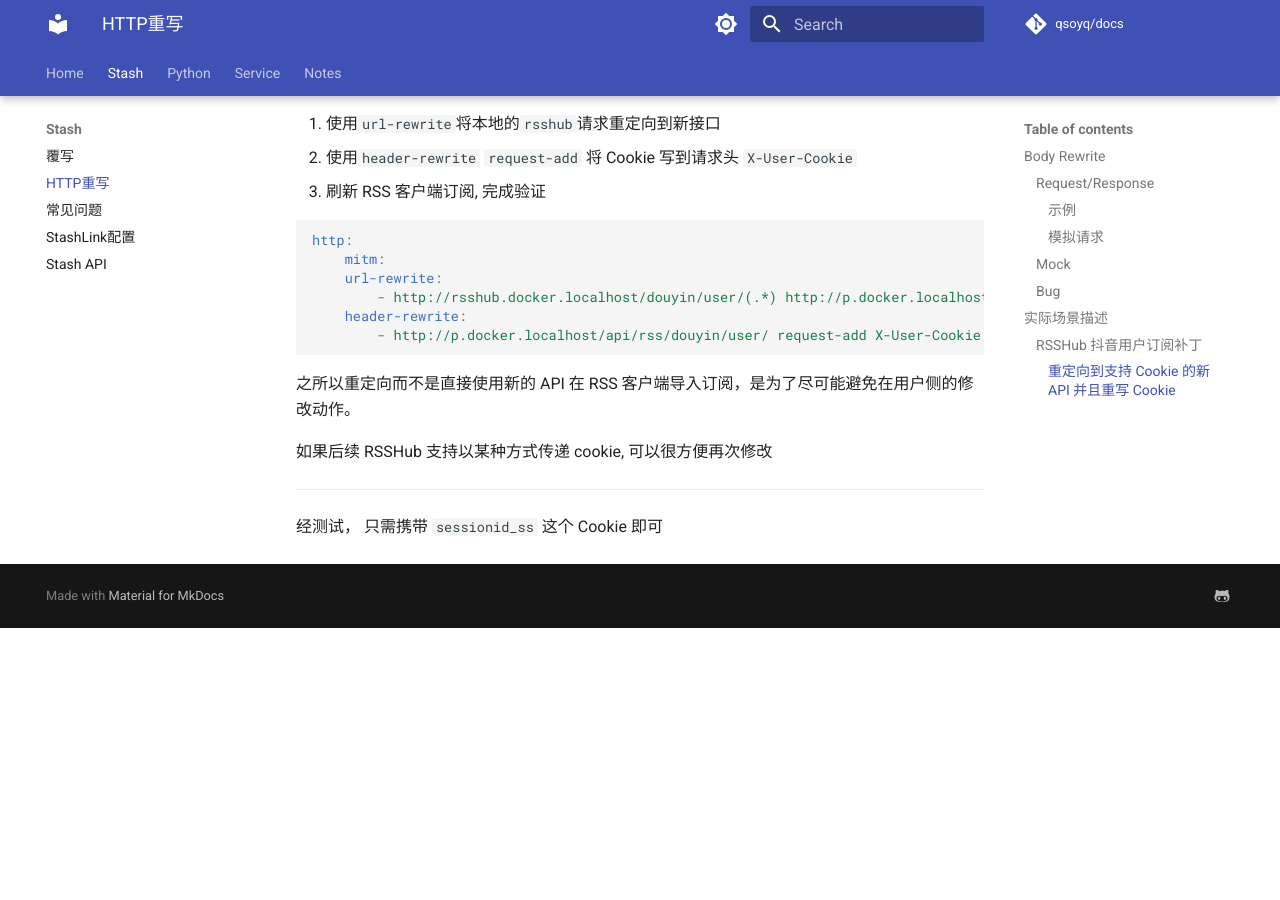
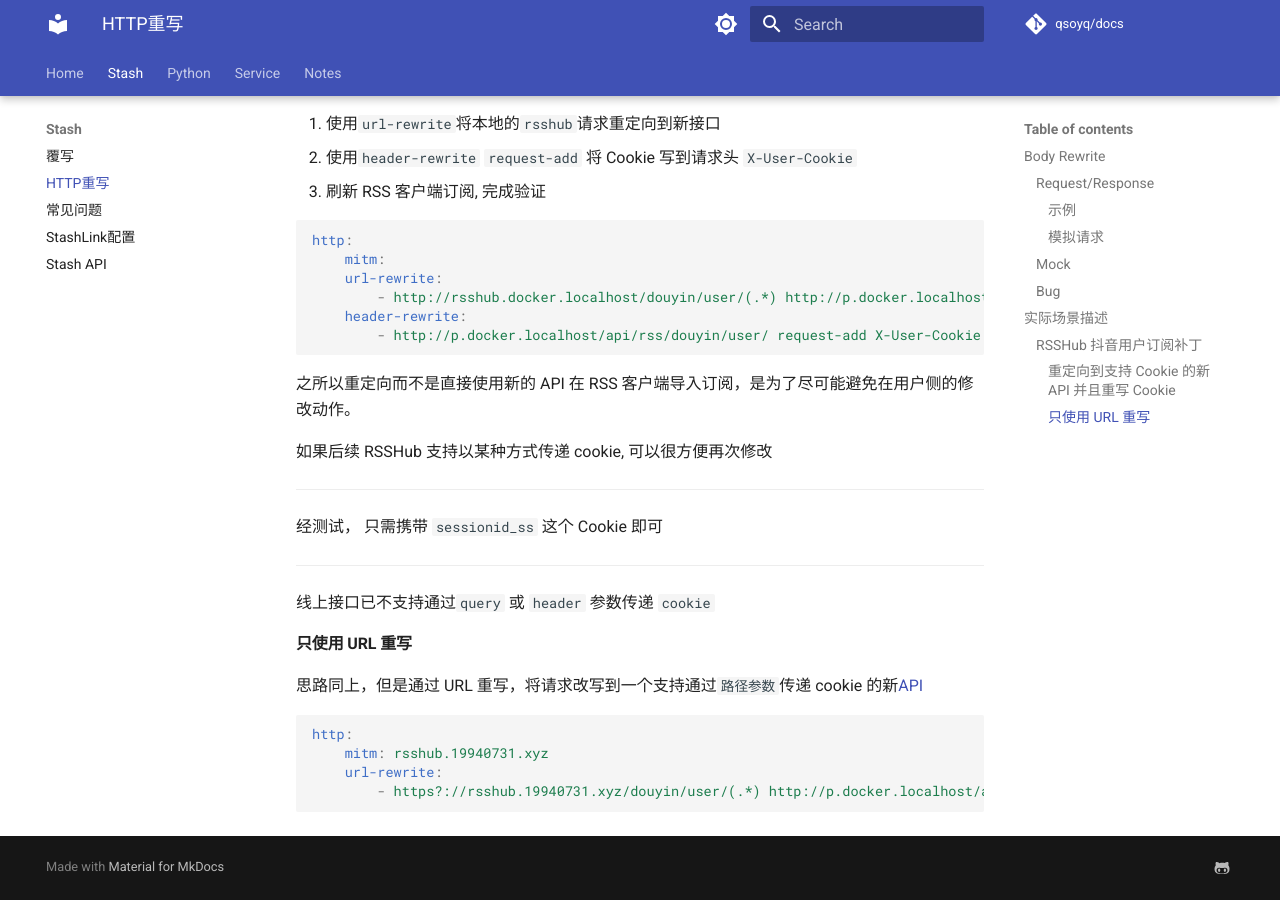
Before and after one commit to qsoyq/docs, an MkDocs documentation site: the page built from docs/Stash/rewrite.md, in a window 1280 px wide and 900 px high, scrolled down 2136 px. Built offline with MkDocs 1.6.1 and Material for MkDocs 9.7.7, drawn with Linux system fonts in a browser that asks for light colours; comment, search, counter and statistics services are not loaded; before the commit the page ends 2764 px from its top, so only the background shows below that.

Commit message:
update stash/rewrite.md

````diff
--- a/docs/Stash/rewrite.md
+++ b/docs/Stash/rewrite.md
@@ -107,3 +107,18 @@ http:
 ---
 
 经测试， 只需携带 `sessionid_ss` 这个 Cookie 即可
+
+---
+
+线上接口已不支持通过`query` 或 `header` 参数传递 `cookie`
+
+#### 只使用 URL 重写
+
+思路同上，但是通过 URL 重写，将请求改写到一个支持通过`路径参数`传递 cookie 的新[API](https://p.19940731.xyz/redoc#tag/RSS/operation/user_with_cookie_api_rss_douyin_user__username___sessionid_ss__get)
+
+```yaml
+http:
+    mitm: rsshub.19940731.xyz
+    url-rewrite:
+        - https?://rsshub.19940731.xyz/douyin/user/(.*) http://p.docker.localhost/api/rss/douyin/user/$1/xxxxxxxxxxxxxxxxxxxxx transparent
+```
````
